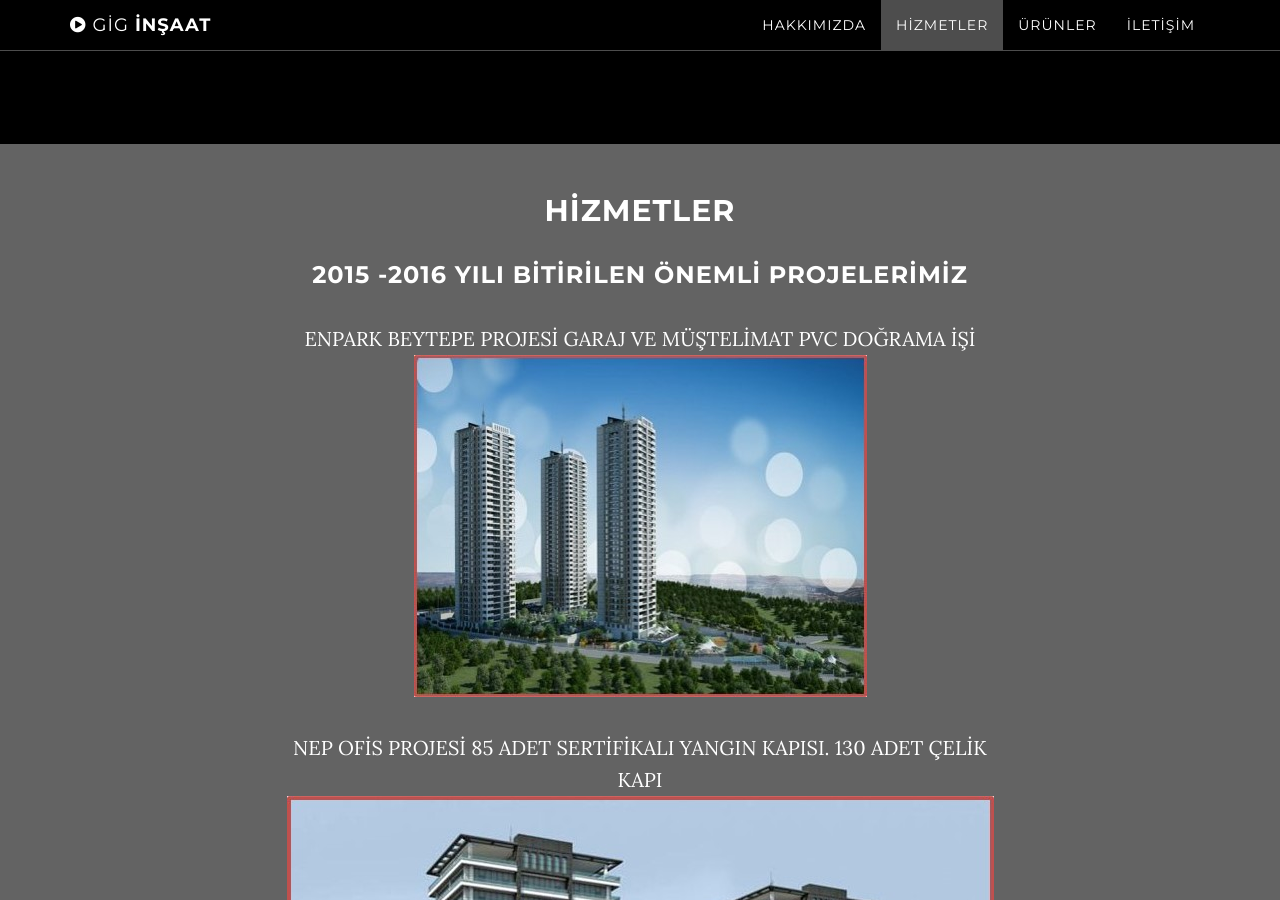
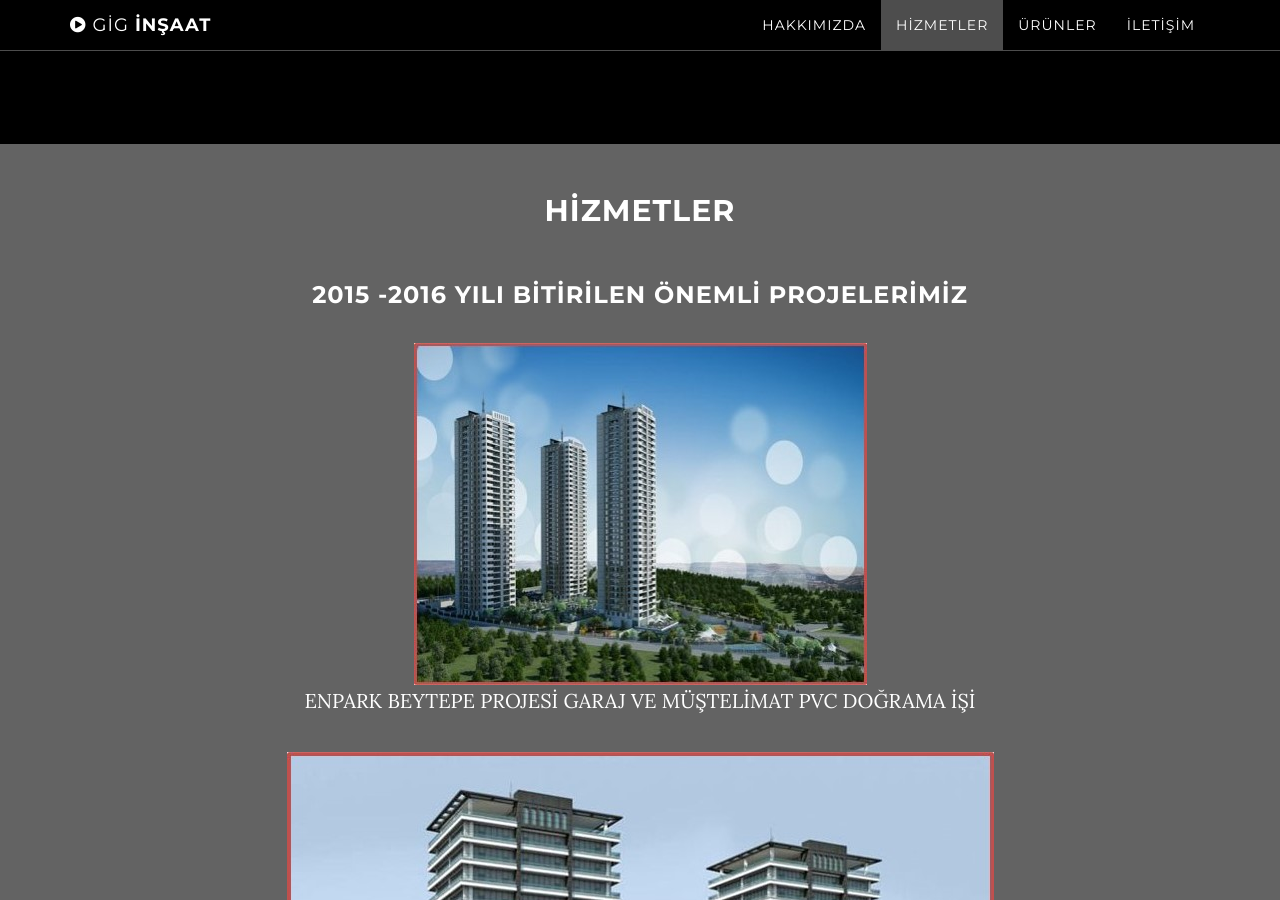
Before and after one commit to giginsaat/website, a Jekyll site: the page built from index.html, in a window 1280 px wide and 900 px high, scrolled down 2146 px. Built offline with Jekyll 4.4.1, drawn with Linux system fonts in a browser that asks for light colours.

Commit message:
Update services.html

```diff
--- a/_includes/services.html
+++ b/_includes/services.html
@@ -5,15 +5,16 @@
                 <div class="col-lg-8 col-lg-offset-2">
                     <h2>Hizmetler</h2>
 
+                    <br/>
                     <h3>2015 -2016 YILI BİTİRİLEN ÖNEMLİ PROJELERİMİZ</h3>
-                    <p>ENPARK BEYTEPE PROJESİ GARAJ VE MÜŞTELİMAT PVC  DOĞRAMA İŞİ <img src="img/enpark_beytepe.jpg" /></p>
-                    <p>NEP OFİS PROJESİ 85 ADET SERTİFİKALI YANGIN KAPISI. 130 ADET ÇELİK KAPI <img src="img/nep_ofis.jpg" /></p>
-                    <p>ÖZÜL İNŞAAT ŞEKER 2 SİTESİ 30 ADET YANGIN KAPISI 48 ADET ÇELİK KAPI <img src="img/seker2_sitesi.jpg" /></p>
-                    <p>SİMGE LİFE PROJESİ BAĞLICA ANKARA 29 ADET SERTİFİKALI  YANGIN KAPISI 24 ADET ÇELİK KAPI <img src="img/simge_life_baglica.jpg" /></p>
+                    <p><img src="img/enpark_beytepe.jpg" /> <br/> ENPARK BEYTEPE PROJESİ GARAJ VE MÜŞTELİMAT PVC  DOĞRAMA İŞİ</p>
+                    <p><img src="img/nep_ofis.jpg" /> <br/> NEP OFİS PROJESİ 85 ADET SERTİFİKALI YANGIN KAPISI. 130 ADET ÇELİK KAPI</p>
+                    <p><img src="img/seker2_sitesi.jpg" /> <br/> ÖZÜL İNŞAAT ŞEKER 2 SİTESİ 30 ADET YANGIN KAPISI 48 ADET ÇELİK KAPI</p>
+                    <p><img src="img/simge_life_baglica.jpg" /> <br/> SİMGE LİFE PROJESİ BAĞLICA ANKARA 29 ADET SERTİFİKALI  YANGIN KAPISI 24 ADET ÇELİK KAPI</p>
 
+                    <br/>
                     <h3>2016-2017 YILI BİTİRİLEN ÖNEMLİ PROJELERİMİZ</h3>
-                    <p>ULUSOY MÜŞAVİRLİK GAZİ OSMAN PAŞA 22 ADET ÇELİK KAPI <img src="img/ulusoy_musavirlik_gop.jpg" /></p>
-
+                    <p><img src="img/ulusoy_musavirlik_gop.jpg" /> <br/> ULUSOY MÜŞAVİRLİK GAZİ OSMAN PAŞA 22 ADET ÇELİK KAPI</p>
 
                 </div>
             </div>
```
